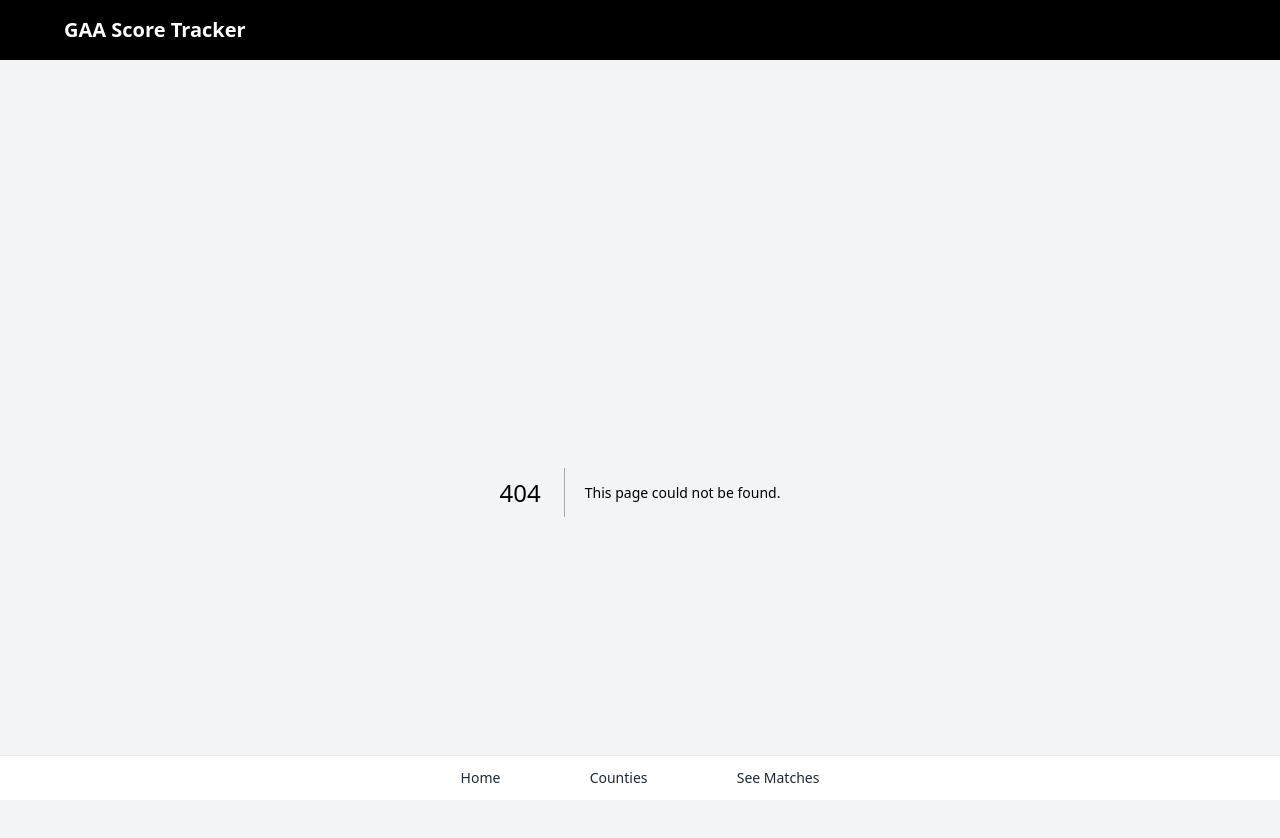
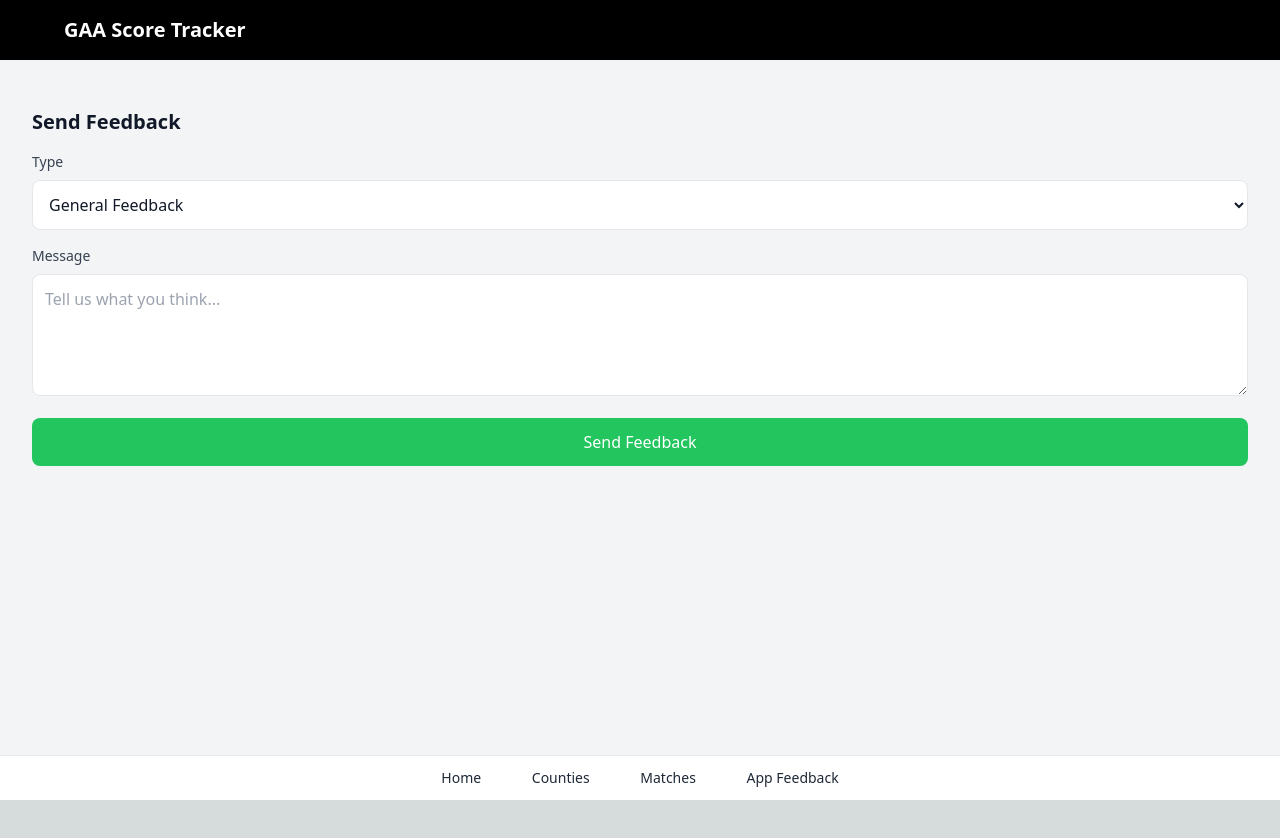
Before and after one commit to MikeLynagh/gaa-score-tracker, a Next.js app: page /feedback in a window 1280 px wide. Before the commit this address had no page. Shown: the top 838 px of the page. After the commit the page ends 800 px from the top, so only its background shows below. Built offline with nearby package versions, Linux system fonts and the light colour scheme; no server answers.

Commit message:
added feedback form

```diff
--- a/components/Layout.js
+++ b/components/Layout.js
@@ -28,7 +28,12 @@ export default function Layout({ children }) {
           </li>
           <li>
             <Link href="/live" className="block py-3 px-4 text-center text-sm">
-              <span className="block text-gray-800 dark:text-gray-200">See Matches</span>
+              <span className="block text-gray-800 dark:text-gray-200">Matches</span>
+            </Link>
+          </li>
+          <li>
+            <Link href="/feedback" className="block py-3 px-4 text-center text-sm">
+              <span className="block text-gray-800 dark:text-gray-200">App Feedback</span>
             </Link>
           </li>
         </ul>
--- a/components/LiveMatchFeed.js
+++ b/components/LiveMatchFeed.js
@@ -42,31 +42,33 @@ export default function LiveMatchFeed() {
           for (const competitionDoc of competitionsSnapshot.docs) {
             const fixturesRef = collection(db, 'counties', countyDoc.id, 'competitions', competitionDoc.id, 'fixtures');
 
-            // Adjust date comparison for selected date
-            const selectedDateStart = new Date(selectedDate);
-            selectedDateStart.setHours(0, 0, 0, 0);
-            const selectedDateEnd = new Date(selectedDate);
-            selectedDateEnd.setHours(23, 59, 59, 999);
+            const startOfDay = new Date(selectedDate);
+            startOfDay.setHours(0, 0, 0, 0);
+            const endOfDay = new Date(selectedDate);
+            endOfDay.setHours(23, 59, 59, 999);
 
-            // Update query to match date regardless of year
-            const fixturesSnapshot = await getDocs(fixturesRef);
+            const q = query(fixturesRef, where('details.date', '>=', startOfDay), where('details.date', '<=', endOfDay));
+            const fixturesSnapshot = await getDocs(q);
 
-            fixturesSnapshot.docs.forEach(doc => {
-              const fixtureData = doc.data().details;
-              const fixtureDate = fixtureData.date.toDate();
+            for (const fixtureDoc of fixturesSnapshot.docs) {
+              const fixtureData = fixtureDoc.data().details;
+              const scoresRef = collection(fixturesRef, fixtureDoc.id, 'scores');
+              const latestScoreQuery = query(scoresRef, orderBy('timestamp', 'desc'), limit(1));
+              const latestScoreSnapshot = await getDocs(latestScoreQuery);
 
-              // Check if month and day match, ignore year
-              if (fixtureDate.getDate() === selectedDate.getDate() &&
-                  fixtureDate.getMonth() === selectedDate.getMonth()) {
+              const latestScore = latestScoreSnapshot.docs[0]?.data();
+              const officialResult = fixtureData.officialResult;
+
               allMatches.push({
-                  id: doc.id,
+                id: fixtureDoc.id,
                 county: countyDoc.id,
                 competitionId: competitionDoc.id,
                 competition: competitionDoc.data().name,
                 ...fixtureData,
+                latestScore: officialResult || latestScore || null,
+                isOfficial: !!officialResult
               });
             }
-            });
           }
         }
 
@@ -90,7 +92,6 @@ export default function LiveMatchFeed() {
     fetchMatches();
   }, [selectedDate]);
 
-
   const formatDate = (date) => {
     return date.toLocaleDateString('en-GB', {
       weekday: 'short',
@@ -99,16 +100,10 @@ export default function LiveMatchFeed() {
     }).toUpperCase();
   };
 
-  const formatScore = (score) => {
-    if (!score) return '';
-    return `${score.teamA.goals}-${score.teamA.points} to ${score.teamB.goals}-${score.teamB.points}`;
-  };
-
   return (
     <div className="p-4 bg-gray-50">
       <h1 className="text-xl font-bold mb-4 text-gray-900">Matches</h1>
 
-      {/* Date Selector - Optimized for touch */}
       <div className="mb-4 -mx-4 px-4 overflow-x-auto">
         <div className="flex space-x-2 min-w-max">
           {dates.map(date => (
@@ -141,10 +136,8 @@ export default function LiveMatchFeed() {
       ) : (
         Object.entries(matches).map(([county, countyMatches]) => (
           <div key={county} className="mb-6">
-            {/* County Header */}
             <h2 className="text-lg font-semibold mb-3 text-gray-900 pl-1">{county}</h2>
 
-            {/* Matches List */}
             <div className="space-y-3">
               {countyMatches.map(match => (
                 <Link
@@ -152,17 +145,20 @@ export default function LiveMatchFeed() {
                   href={`/fixture/${county}/${match.competitionId}/${match.id}`}
                 >
                   <div className="bg-white rounded-lg p-4 shadow-sm active:bg-gray-50">
-                    {/* Competition Name */}
                     <div className="text-sm font-medium text-gray-600 mb-2">
                       {match.competition}
                     </div>
 
-                    {/* Teams */}
                     <div className="flex justify-between items-center mb-2">
                       <div className="flex-1 text-left">
                         <span className="text-base font-semibold text-gray-900">
                           {match.homeTeam}
                         </span>
+                        {match.latestScore && (
+                          <span className="ml-2 font-medium text-gray-700 m-1">
+                            {match.latestScore.teamA.goals}-{match.latestScore.teamA.points}
+                          </span>
+                        )}
                       </div>
                       <div className="px-3">
                         <span className="text-sm text-gray-500">vs</span>
@@ -171,34 +167,36 @@ export default function LiveMatchFeed() {
                         <span className="text-base font-semibold text-gray-900">
                           {match.awayTeam}
                         </span>
+                        {match.latestScore && (
+                          <span className="mr-2 font-medium text-gray-700 m-1">
+                            {match.latestScore.teamB.goals}-{match.latestScore.teamB.points}
+                          </span>
+                        )}
                       </div>
                     </div>
 
-                    {/* Match Details */}
                     <div className="flex justify-between items-center text-sm text-gray-600">
                       <div>{match.venue}</div>
                       <div>{match.time}</div>
                     </div>
 
-                    {/* Match Status */}
-                    {match.status && (
-                      <div className={`mt-2 text-sm font-medium
+                    <div className="mt-2 flex justify-between items-center">
+                      <span className={`text-sm font-medium
                         ${match.status === 'Scheduled' ? 'text-green-600' :
                           match.status === 'InProgress' ? 'text-blue-600' :
                           'text-gray-600'}`}
                       >
                         {match.status}
+                      </span>
+                      {match.latestScore && (
+                        <span className="text-xs text-gray-500 m-1">
+                          {match.isOfficial ? 'Final Score' :
+                          'Latest Update: ' +
+                            new Date(match.latestScore.timestamp.seconds * 1000)
+                              .toLocaleTimeString([], {hour: '2-digit', minute:'2-digit'})}
+                        </span>
+                      )}
                     </div>
-                    )}
-
-                    {/* Latest Score if available */}
-                    {match.latestScore && (
-                      <div className="mt-2 text-sm font-medium text-gray-900">
-                        Latest: {match.latestScore.teamA.goals}-{match.latestScore.teamA.points}
-                        to
-                        {match.latestScore.teamB.goals}-{match.latestScore.teamB.points}
-                      </div>
-                    )}
                   </div>
                 </Link>
               ))}
--- /dev/null
+++ b/pages/feedback.js
@@ -0,0 +1,84 @@
+import { useState } from 'react';
+import { addDoc, collection } from 'firebase/firestore';
+import { db } from '../lib/firebase';
+
+export default function Feedback() {
+  const [type, setType] = useState('feedback');
+  const [message, setMessage] = useState('');
+  const [submitting, setSubmitting] = useState(false);
+  const [submitted, setSubmitted] = useState(false);
+
+  const handleSubmit = async (e) => {
+    e.preventDefault();
+    setSubmitting(true);
+
+    try {
+      await addDoc(collection(db, 'feedback'), {
+        type,
+        message,
+        timestamp: new Date(),
+      });
+      setSubmitted(true);
+      setMessage('');
+    } catch (error) {
+      console.error('Error submitting feedback:', error);
+    } finally {
+      setSubmitting(false);
+    }
+  };
+
+  return (
+    <div className="p-4">
+      <h1 className="text-xl font-bold mb-4 text-gray-900">Send Feedback</h1>
+
+      {submitted ? (
+        <div className="bg-green-50 p-4 rounded-lg mb-4">
+          <p className="text-green-700">Thank you for your feedback!</p>
+          <Link href="/" className="text-black-500 hover:underline">Back to Home</Link>
+        </div>
+      ) : (
+        <form onSubmit={handleSubmit} className="space-y-4">
+          <div>
+            <label className="block text-sm font-medium text-gray-700 mb-2">
+              Type
+            </label>
+            <select
+              value={type}
+              onChange={(e) => setType(e.target.value)}
+              className="w-full p-3 border rounded-lg bg-white text-gray-900"
+            >
+              <option value="feedback">General Feedback</option>
+              <option value="feature">Feature Request</option>
+              <option value="bug">Report Issue</option>
+            </select>
+          </div>
+
+          <div>
+            <label className="block text-sm font-medium text-gray-700 mb-2">
+              Message
+            </label>
+            <textarea
+              value={message}
+              onChange={(e) => setMessage(e.target.value)}
+              rows={4}
+              className="w-full p-3 border rounded-lg bg-white text-gray-900"
+              placeholder="Tell us what you think..."
+              required
+            />
+          </div>
+
+          <button
+            type="submit"
+            disabled={submitting}
+            className={`w-full py-3 rounded-lg font-medium text-white
+              ${submitting
+                ? 'bg-gray-400'
+                : 'bg-green-500 active:bg-green-600'}`}
+          >
+            {submitting ? 'Sending...' : 'Send Feedback'}
+          </button>
+        </form>
+      )}
+    </div>
+  );
+}
--- a/pages/index.js
+++ b/pages/index.js
@@ -42,7 +42,7 @@ export default function Home() {
             <p className="text-sm text-gray-600">Find fixtures</p>
           </div>
         </Link>
-        <Link href="/matches"
+        <Link href="/live"
           className="bg-white rounded-lg p-4 shadow-sm active:bg-gray-50">
           <div className="text-center">
             <h2 className="text-lg font-medium text-gray-900">Today's Games</h2>
```
Lines whose indentation alone changed are shown as unchanged.
